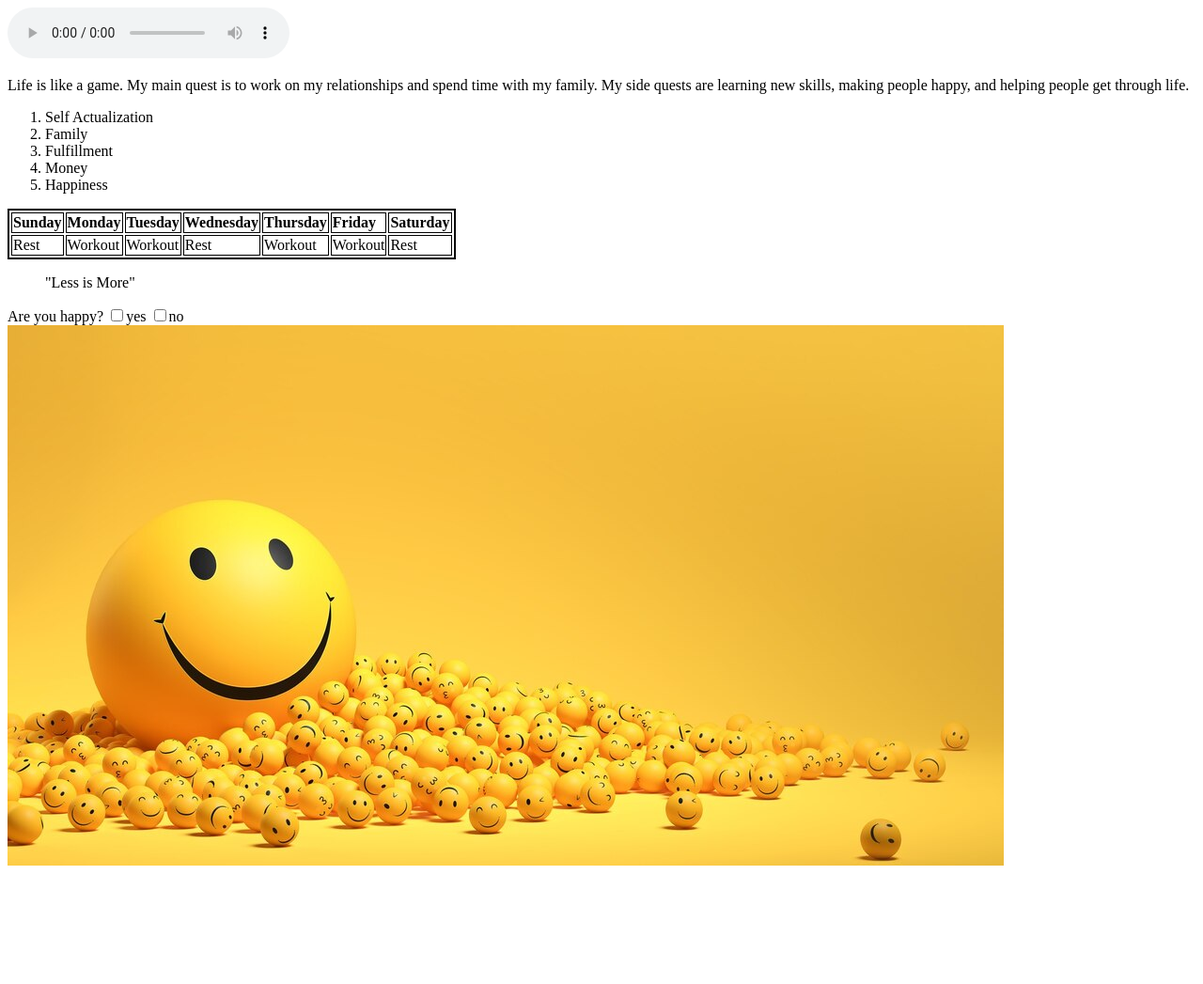
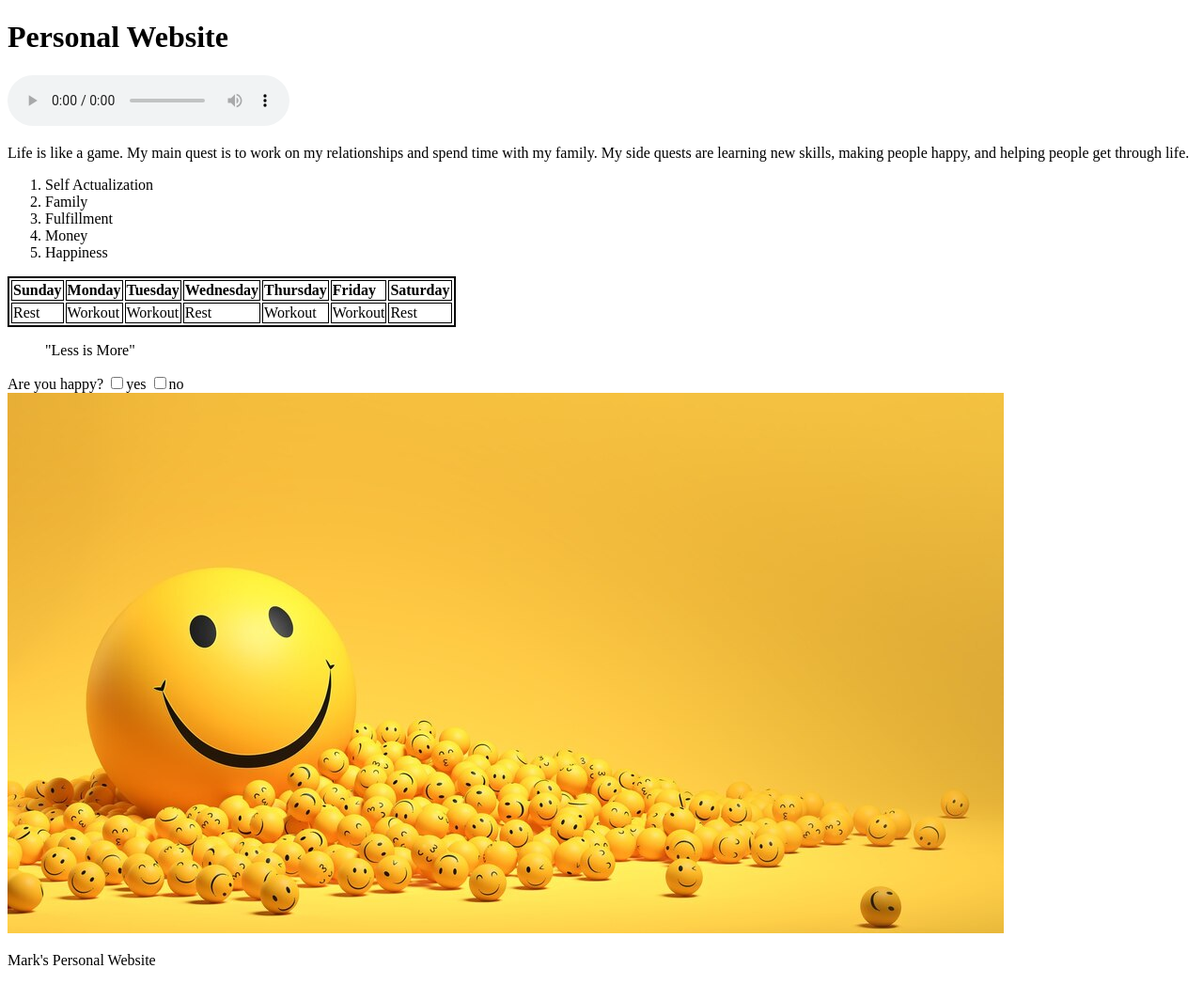
Before and after one commit to markbasiliano/cpnt-260-personal-webpage, a plain HTML site: page index.html in a window 1280 px wide. Shown: the whole page at 94% size. Before the commit the page ends 933 px from the top, so only its background shows below. Drawn offline with Linux system fonts and the light colour scheme.

Commit message:
fixed structure in body element

```diff
--- a/index.html
+++ b/index.html
@@ -7,6 +7,10 @@
     <link rel="stylesheet" href="styles.css">
 </head>
 <body>
+    <header>
+        <h1>Personal Website</h1>
+    </header>
+    <main>
         <audio controls>
             <source src="assets/dune-dancer.mp3" type="audio/mp3">
         </audio>
@@ -50,5 +54,9 @@
             </label>
         </form>
         <a href="https://en.wikipedia.org/wiki/Happiness" target="_blank"><img src="assets/smile-emojis.jpg" alt="smile-emojis"></a>
+    </main>
+    <footer>
+        <p>Mark's Personal Website</p>
+    </footer>
 </body>
 </html>
```
Lines whose indentation alone changed are shown as unchanged.
